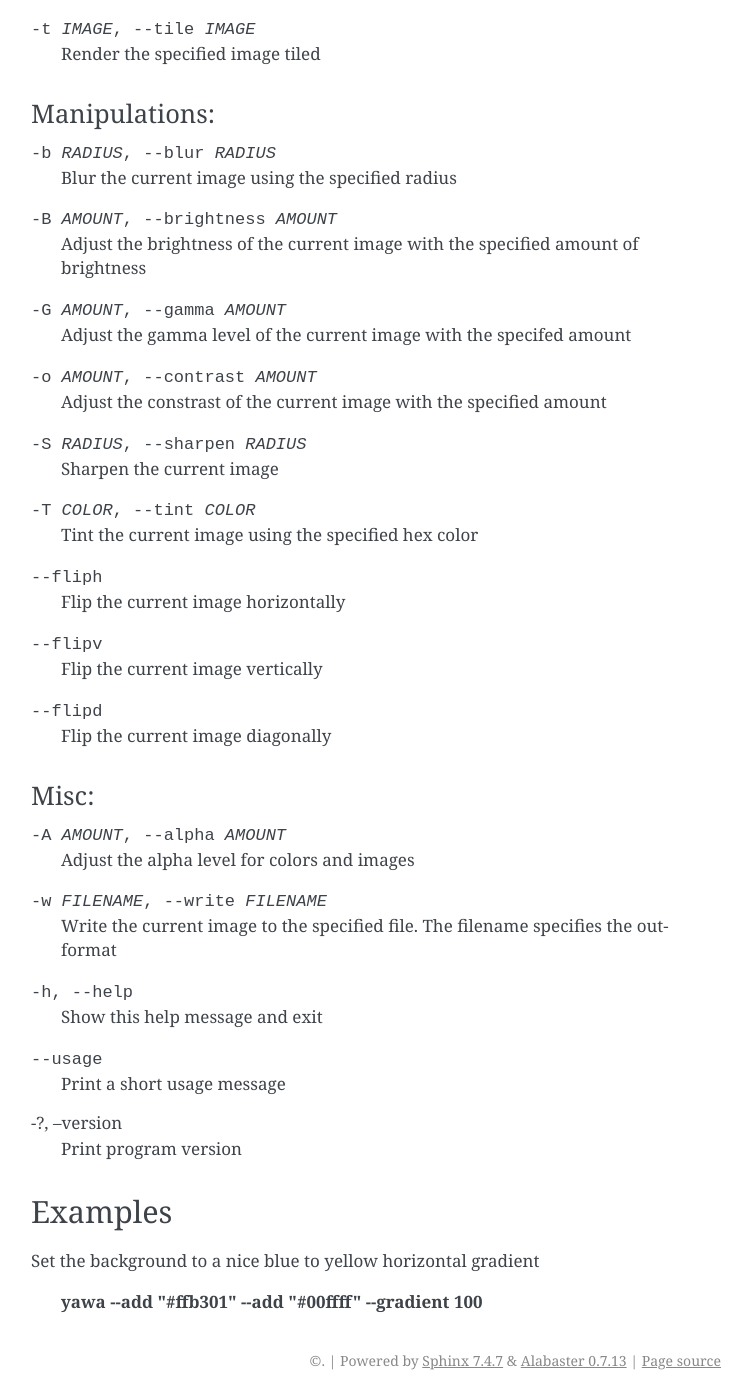
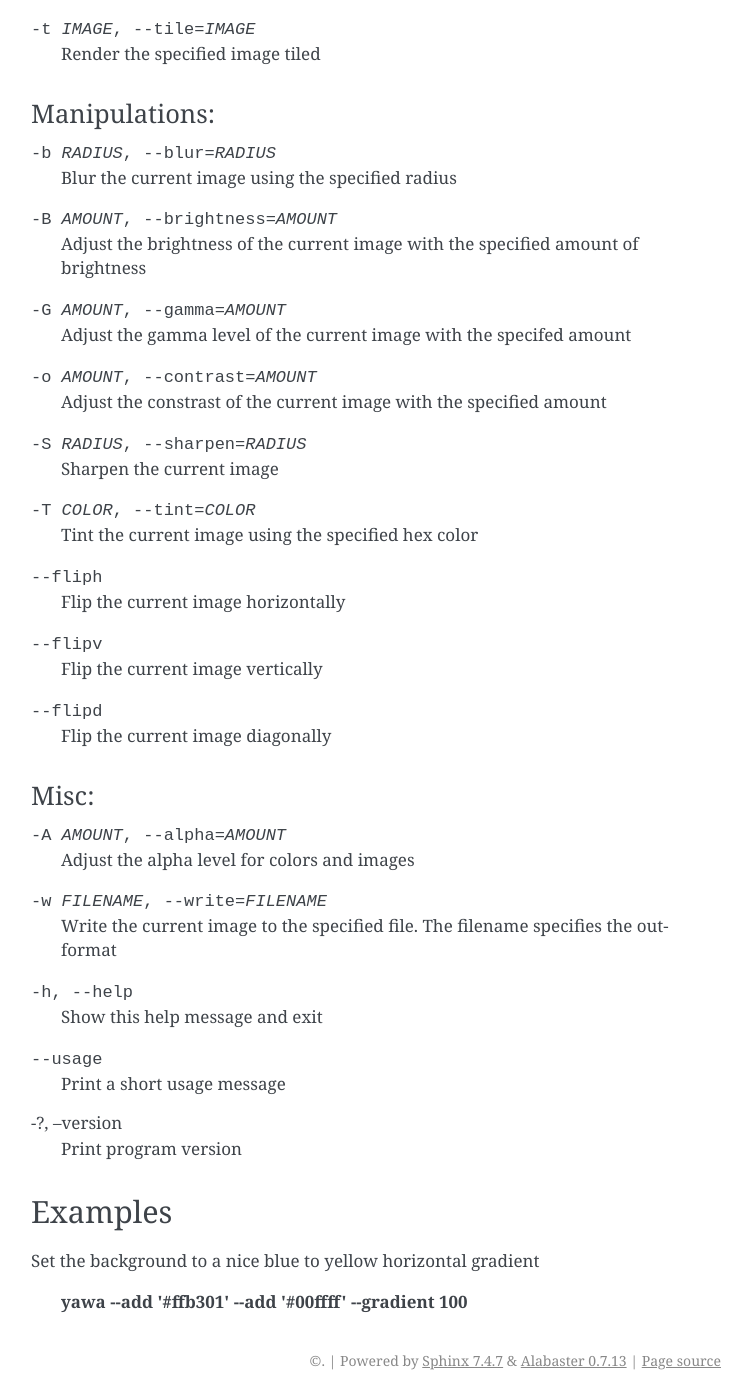
Before and after one commit to yabok/yawa, a Sphinx documentation site: the page built from doc/yawa.rst, in a window 1280 px wide and 1400 px high, scrolled down 1114 px. Shown: the whole window, without its empty margins (389-1140 px from the left). Built offline with Sphinx 7.4.7, drawn with Linux system fonts in a browser that asks for light colours; some of the changed text lies outside the part shown.

Commit message:
doc/yawa.rst: Use = between longopt and argument

```diff
--- a/doc/yawa.rst
+++ b/doc/yawa.rst
@@ -17,60 +17,60 @@ Options
 Gradients:
 ~~~~~~~~~~
 
--a COLOR, --add COLOR
+-a COLOR, --add=COLOR
         Add the specified hex color to range
 
--d DISTANCE, --distance DISTANCE
+-d DISTANCE, --distance=DISTANCE
         Distance to use for adding color to range (Specify multiple times for
         successive distances). Defaults to 1 for each color.
 
 -c, --clear
         Clear the color range
 
--g ANGLE, --gradient ANGLE
+-g ANGLE, --gradient=ANGLE
         Render gradient using the specified angle
 
 Solid:
 ~~~~~~
 
--s COLOR, --solid COLOR
+-s COLOR, --solid=COLOR
         Render a solid background using the specified color
 
 Image files:
 ~~~~~~~~~~~~
 
--C IMAGE, --center IMAGE
+-C IMAGE, --center=IMAGE
         Render the specified image centered on the screen
 
--f IMAGE, --full IMAGE
+-f IMAGE, --full=IMAGE
         Render the specified image using the maximum aspect ratio
 
--F IMAGE, --fill IMAGE
+-F IMAGE, --fill=IMAGE
         Render the specified image stretched out
 
--t IMAGE, --tile IMAGE
+-t IMAGE, --tile=IMAGE
         Render the specified image tiled
 
 Manipulations:
 ~~~~~~~~~~~~~~
 
--b RADIUS, --blur RADIUS
+-b RADIUS, --blur=RADIUS
         Blur the current image using the specified radius
 
--B AMOUNT, --brightness AMOUNT
+-B AMOUNT, --brightness=AMOUNT
         Adjust the brightness of the current image with the specified amount of
         brightness
 
--G AMOUNT, --gamma AMOUNT
+-G AMOUNT, --gamma=AMOUNT
         Adjust the gamma level of the current image with the specifed amount
 
--o AMOUNT, --contrast AMOUNT
+-o AMOUNT, --contrast=AMOUNT
         Adjust the constrast of the current image with the specified amount
 
--S RADIUS, --sharpen RADIUS
+-S RADIUS, --sharpen=RADIUS
         Sharpen the current image
 
--T COLOR, --tint COLOR
+-T COLOR, --tint=COLOR
         Tint the current image using the specified hex color
 
 --fliph
@@ -85,10 +85,10 @@ Manipulations:
 Misc:
 ~~~~~
 
--A AMOUNT, --alpha AMOUNT
+-A AMOUNT, --alpha=AMOUNT
         Adjust the alpha level for colors and images
 
--w FILENAME, --write FILENAME
+-w FILENAME, --write=FILENAME
         Write the current image to the specified file. The filename specifies
         the out-format
 
@@ -106,4 +106,4 @@ Examples
 
 Set the background to a nice blue to yellow horizontal gradient
 
-        :program:`yawa --add "#ffb301" --add "#00ffff" --gradient 100`
+        :program:`yawa --add '#ffb301' --add '#00ffff' --gradient 100`
```
